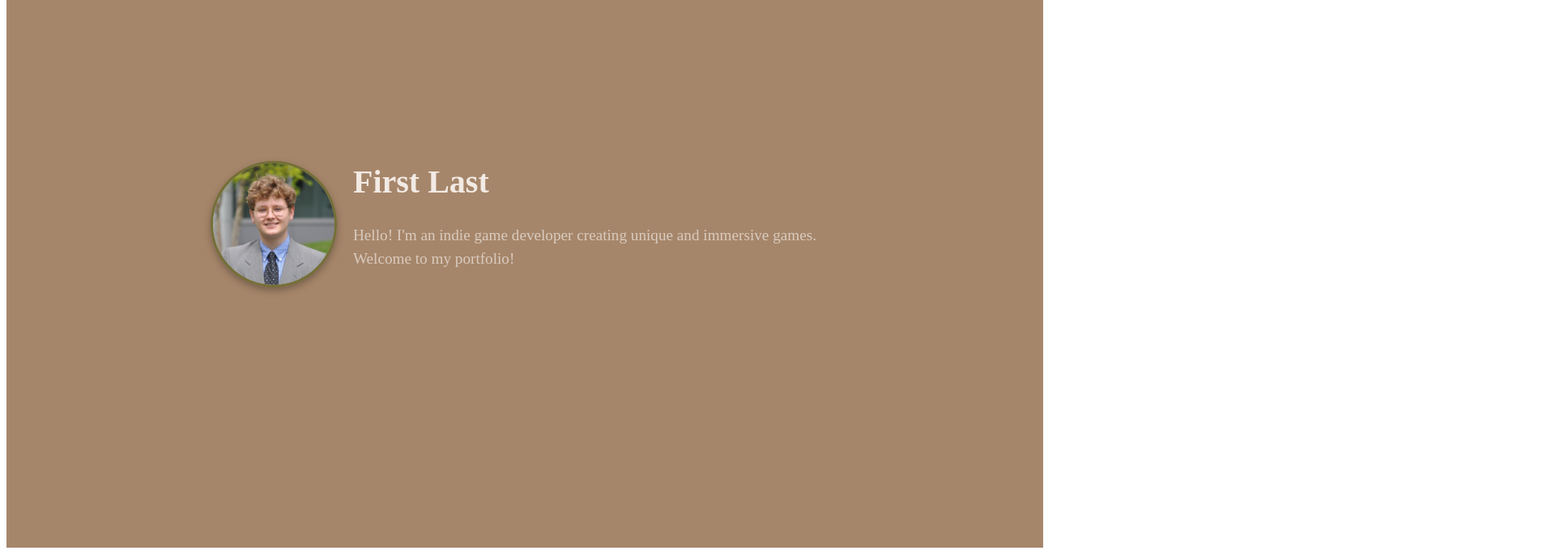
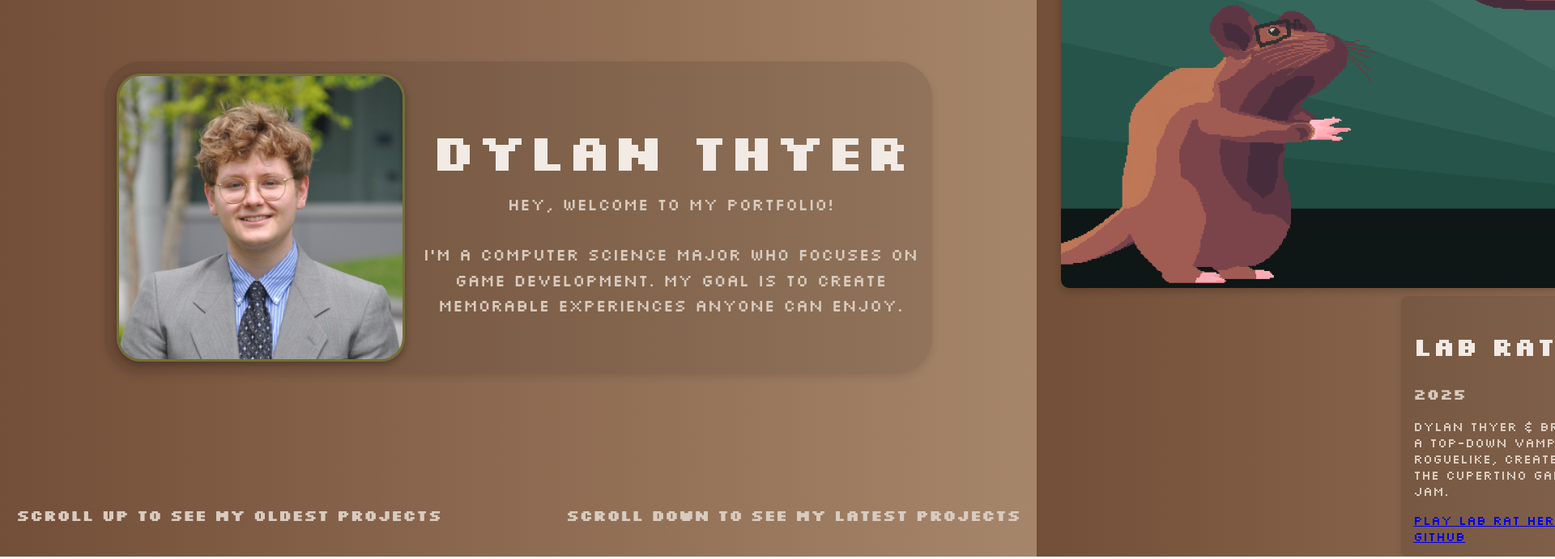
Before and after one commit to dylanthy/dylanthyer.com, a plain HTML site: page index.html in a window 1280 px wide. Shown: the part 131-822 px from the top of the page at 81% size, 1920 px wide, since content can reach past the window. Drawn offline with Linux system fonts and the light colour scheme.

Commit message:
new changes

```diff
--- a/index.css
+++ b/index.css
@@ -1,3 +1,26 @@
+.silkscreen-regular {
+    font-family: "Silkscreen", serif;
+    font-weight: 400;
+    font-style: normal;
+}
+
+.silkscreen-bold {
+    font-family: "Silkscreen", serif;
+    font-weight: 700;
+    font-style: normal;
+}
+
+body {
+    margin: 0;
+    padding: 0;
+    font-family: "silkscreen";
+    overflow: hidden;
+    color: #F2EAE4;
+    background: linear-gradient(to right, #734E38, #A6866A);
+    background-position: center;
+    background-repeat: repeat;
+}
+
 /* Contact Section Styles */
 .contact-section {
     position: fixed;
@@ -7,7 +30,7 @@
     display: flex;
     gap: 10px;
     background: rgba(0, 0, 0, 0.05);
-    padding: 10px 20px;
+    padding: 10px 10px;
     border-radius: 8px;
     box-shadow: 0px 4px 10px rgba(0, 0, 0, 0.1);
     z-index: 10;
@@ -24,99 +47,68 @@
     transform: scale(1.2);
 }
 
-/* Landing Section Styles */
+.container {
+    display: flex;
+    width: max-content;
+    overflow: hidden;
+}
+
+.section {
+    width: 75vw;
+    height: 100vh;
+    display: flex;
+    justify-content: center;
+    align-items: center;
+    box-sizing: border-box;
+}
+
 .LandingSection {
     width: 100vw;
     height: 100vh;
     display: flex;
     justify-content: center;
     align-items: center;
-    background-color: #A6866A;
+    flex-direction: column;
     color: #F2EAE4;
+    box-sizing: border-box;
+    gap: 20px;
     padding: 20px;
-    box-sizing: border-box;
-}
-
-.about-wrapper {
-    display: flex;
-    align-items: center;
-    gap: 20px;
-    max-width: 80%;
-    margin: auto;
-}
-
-.profile-photo {
-    width: 150px;
-    height: 150px;
-    border-radius: 50%;
-    object-fit: cover;
-    border: 3px solid #736F36;
-    box-shadow: 0 4px 10px rgba(0, 0, 0, 0.3);
-}
-
-.about-details {
-    display: flex;
-    flex-direction: column;
-    justify-content: center;
-    max-width: 600px;
-    gap: 10px;
-}
-
-.about-details h1 {
-    font-size: 2.5em;
-    color: #F2EAE4;
-    margin: 0;
-}
-
-.about-text {
-    font-size: 1.2em;
-    color: #D9CBBF;
-    line-height: 1.5;
-}
-
-/* Project Section Styles */
-.section {
-    width: 100vw;
-    height: 100vh;
-    display: flex;
-    justify-content: center;
-    align-items: center;
-    background-image: url('background.jpg');
-    background-size: cover;
-    background-position: center;
-    background-repeat: no-repeat;
-    box-sizing: border-box;
+    text-align: center;
 }
 
 .project-wrapper {
     display: flex;
     flex-direction: column;
-    align-items: center;
-    position: relative;
+    align-items: normal;
+    position: absolute;
     gap: 10px;
 }
 
 .project-image {
-    width: 55vw;
+    width: 900px;
     height: auto;
     object-fit: cover;
     border-radius: 10px;
     display: block;
+    align-self: flex-end;
+    box-shadow: 0px 4px 10px rgba(0, .1, .1, 0.2);
+
 }
 
 .project-description {
     margin-top: auto;
     text-align: left;
-    background: rgba(0, 0, 0, 0.05);
+    background: rgba(0, 0, 0, 0.1);
     padding: 15px;
     border-radius: 8px;
-    max-width: 35%;
+    max-width: 50%;
     box-shadow: 0px 4px 10px rgba(0, 0, 0, 0.1);
     align-self: flex-end;
 }
 
 h2 {
     color: #F2EAE4;
+    font-size: 2em;
 }
 
 h3 {
@@ -126,3 +118,62 @@ h3 {
 p {
     color: #D9CBBF;
 }
+
+.about-details {
+    display: flex;
+    flex-direction: column;
+    justify-content: center;
+    gap: 10px;
+    max-width: 650px;
+}
+
+.about-details h1 {
+    font-size: 4em;
+    margin: 0;
+}
+
+.about-text {
+    font-size: 1.3em;
+    line-height: 1.5;
+    margin: 0;
+    color: #D9CBBF;
+}
+
+.profile-photo {
+    width: 350px;
+    border-radius: 30px;
+    object-fit: cover;
+    border: 3px solid #736F36;
+    box-shadow: 0 4px 10px rgba(0, 0, 0, 0.3);
+}
+
+.about-wrapper {
+    display: flex;
+    align-items: center;
+    gap: 20px;
+    max-width: 80%;
+    background: rgba(0, 0, 0, 0.1);
+    box-shadow: 0px 4px 10px rgba(0, 0, 0, 0.1);
+    padding: 15px;
+    border-radius: 45px;
+
+}
+
+/* Scroll Guide Styles */
+.scroll-guide {
+    position: absolute;
+    bottom: 20px;
+    font-size: 1.2em;
+    color: #D9CBBF;
+    font-weight: bold;
+}
+
+.scroll-guide-left {
+    left: 20px;
+    text-align: left;
+}
+
+.scroll-guide-right {
+    right: 20px;
+    text-align: right;
+}
--- a/index.html
+++ b/index.html
@@ -33,13 +33,20 @@
         <!-- Landing Section -->
         <section class="LandingSection">
             <div class="about-wrapper">
-                <img src="Icons/Headshot.jpg" alt="Profile Photo" class="profile-photo">
+                <img src="Icons/Headshot.png" alt="Profile Photo" class="profile-photo">
                 <div class="about-details">
-                    <h1>First Last</h1>
+                    <h1>Dylan Thyer</h1>
                     <p class="about-text">
-                        Hello! I'm an indie game developer creating unique and immersive games. Welcome to my portfolio!
+                        Hey, Welcome to my portfolio!<br><br>I'm a computer science major who focuses on game development. My goal is to create memorable experiences anyone can enjoy.
                     </p>
                 </div>
+            </div>
+            <!-- Scroll Guide Text -->
+            <div class="scroll-guide scroll-guide-left">
+                Scroll up to see my oldest projects
+            </div>
+            <div class="scroll-guide scroll-guide-right">
+                Scroll down to see my latest projects
             </div>
         </section>
         <!-- Project Sections -->
@@ -47,19 +54,21 @@
             <div class="project-wrapper">
                 <img src="lab-rat.png" alt="Project 1" class="project-image">
                 <div class="project-description">
-                    <h2>Project Title 1</h2>
-                    <h3>2023</h3>
-                    <p>A brief description of this project goes here. Explain the purpose, technologies used, and key achievements.</p>
+                    <h2>Lab Rat</h2>
+                    <h3>2025</h3>
+                    <p>Dylan Thyer & Brady Norum<br>A top-down Vampire Survivor-style roguelike, created in 72 hours. Made for The Cupertino Game Dev Club Winter Game Jam.</p>
+                    <a href="https://cien0000.itch.io/lab-rat">Play Lab Rat Here</a><br>
+                    <a href="https://github.com/bnorum/wintermelonjam">Github</a>
                 </div>
             </div>
         </section>
         <section class="section">
             <div class="project-wrapper">
-                <img src="lab-rat.png" alt="Project 2" class="project-image">
+                <img src="Paradox-Golf.png" alt="Paradox-Golf" class="project-image">
                 <div class="project-description">
-                    <h2>Project Title 2</h2>
-                    <h3>2022</h3>
-                    <p>A brief description of this project goes here. Explain the purpose, technologies used, and key achievements.</p>
+                    <h2>Paradox Golf</h2>
+                    <h3>2023</h3>
+                    <p>1vs1 Golf with a twist! Players can shoot 5 balls a round, but each shot is played simultaneously, so your future shots can impact previous ones!</p>
                 </div>
             </div>
         </section>
```
Also changed, not shown: Icons/Headshot.jpg (deleted), Icons/Headshot.png (added), Paradox-Golf.png (added).
